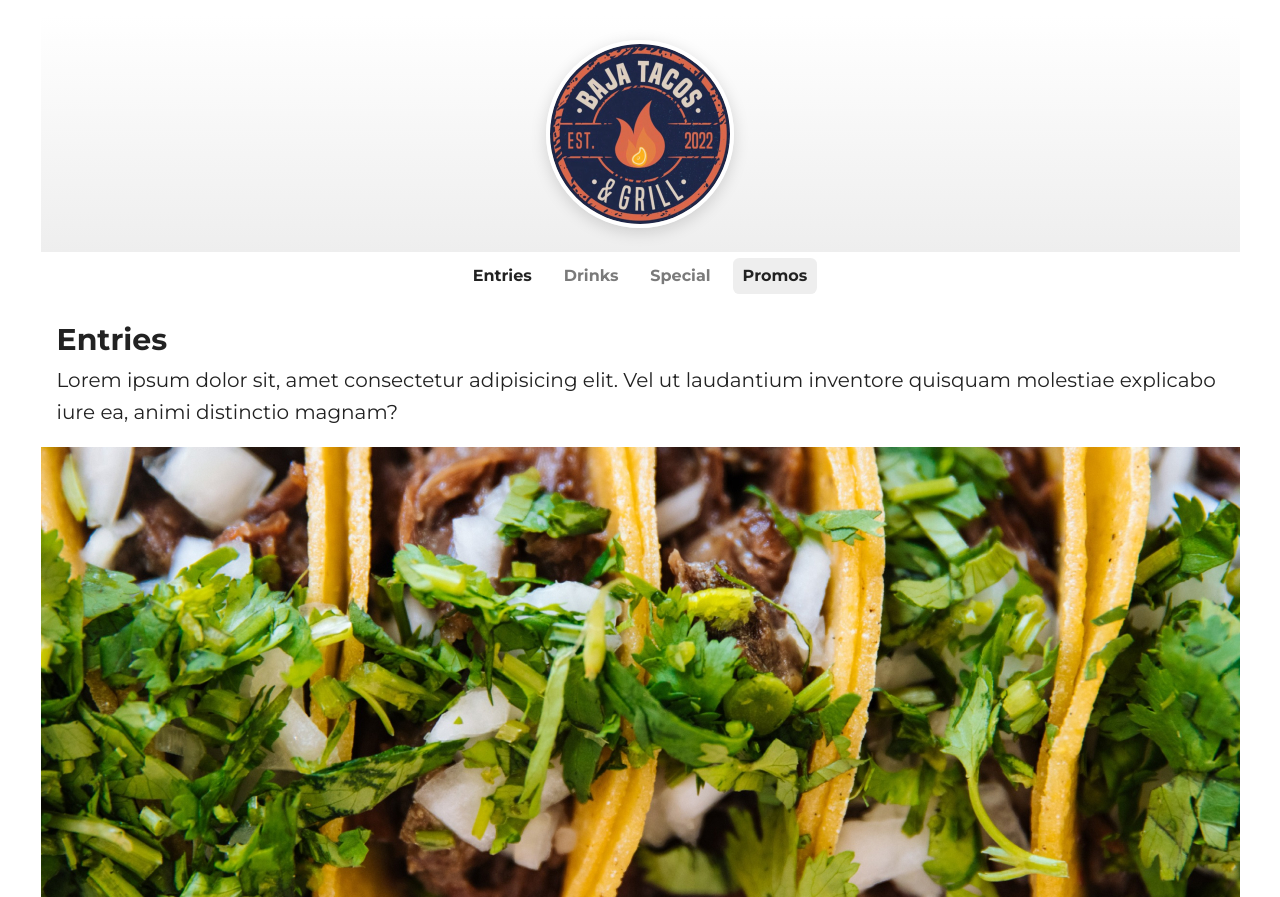
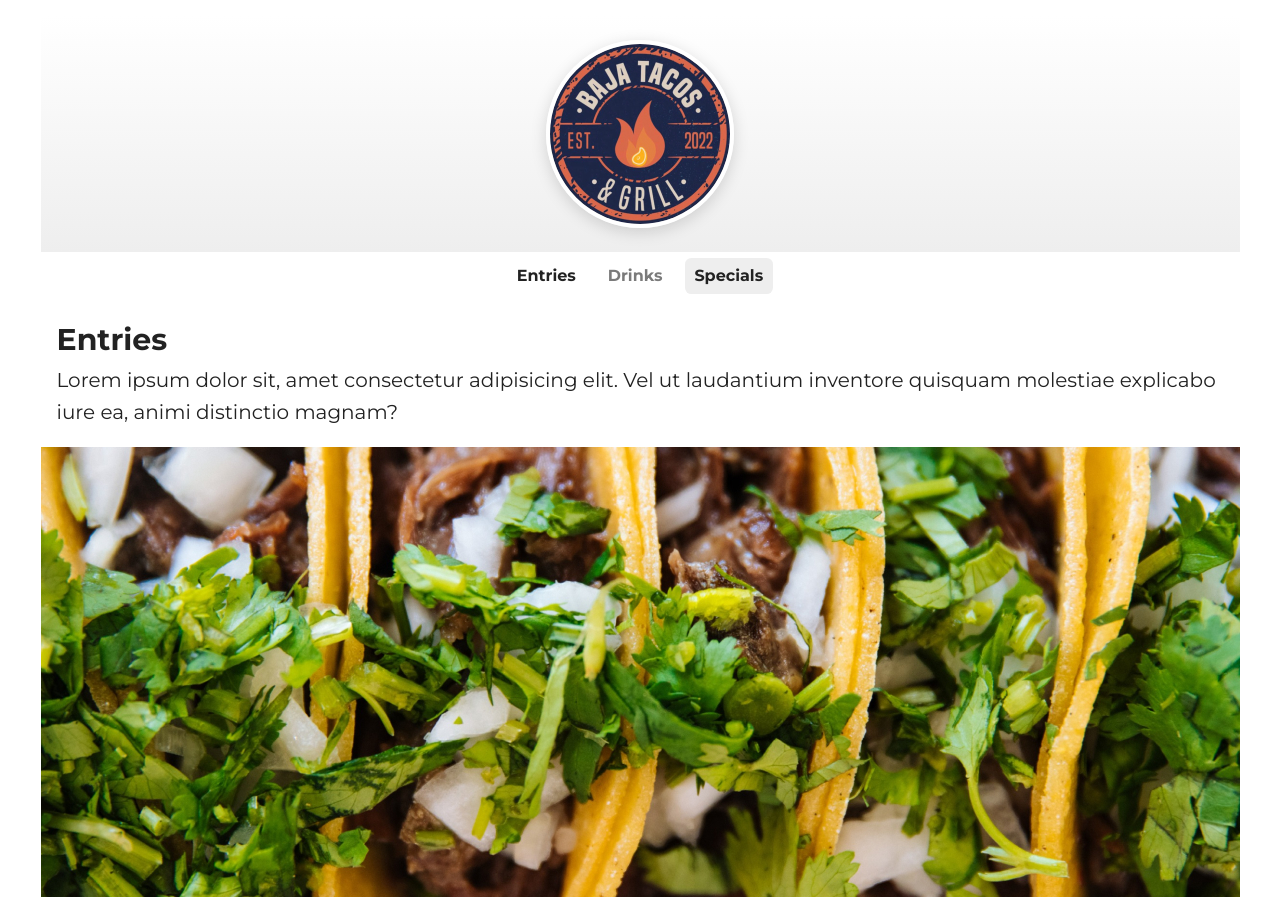
Before and after one commit to betocabadev/auror-digital-menu-demo, an Astro site: page / in a window 1280 px wide. Shown: the top 897 px of the page. Built offline with nearby package versions, Linux system fonts and the light colour scheme; Astro itself is replaced by a stand-in of ours.

Commit message:
Dynamic nav and main content

```diff
--- a/src/pages/index.astro
+++ b/src/pages/index.astro
@@ -1,32 +1,93 @@
 ---
 import Layout from "../layouts/Layout.astro";
 import Hero from "../layouts/Hero.astro";
+
+const companyMenu = {
+    title: "Baja Tacos Menu.",
+    description: "Hello world!",
+    logo: "/profile.jpg",
+    menu: {
+        cat: [
+            {
+                name: "Entries",
+                slug: "entries",
+                isFeatured: false,
+                picture: "/tacos_bg.jpg",
+                items: [
+                    {
+                        name: "Menu item 1",
+                        description: "Lorem ipsum dolor sit amet consectetur adipisicing elit. Minima unde aliquam doloribus.",
+                        price: 16.0,
+                        picture: "/quesadilla.jpg",
+                    },
+                    {
+                        name: "Menu item 2",
+                        description: "Sit amet consectetur adipisicing elit. Unde aliquam doloribus.",
+                        price: 20.0,
+                    },
+                ],
+            },
+            {
+                name: "Drinks",
+                slug: "drinks",
+                isFeatured: false,
+                picture: "/drinks_bg.jpg",
+                items: [
+                    {
+                        name: "Menu item 1",
+                        description: "Lorem ipsum dolor sit amet consectetur adipisicing elit. Minima unde aliquam doloribus.",
+                        price: 16.0,
+                    },
+                    {
+                        name: "Menu item 2",
+                        description: "Sit amet consectetur adipisicing elit. Unde aliquam doloribus.",
+                        price: 20.0,
+                    },
+                ],
+            },
+            {
+                name: "Specials",
+                slug: "specials",
+                isFeatured: true,
+                items: [
+                    {
+                        name: "Menu item 1",
+                        description: "Lorem ipsum dolor sit amet consectetur adipisicing elit. Minima unde aliquam doloribus.",
+                        price: 16.0,
+                    },
+                    {
+                        name: "Menu item 2",
+                        description: "Sit amet consectetur adipisicing elit. Unde aliquam doloribus.",
+                        price: 20.0,
+                    },
+                ],
+            },
+        ],
+    },
+};
+console.log(companyMenu);
 ---
 
 <Layout
-    title="Baja Tacos Menu."
-    description="Hello world!"
+    title={companyMenu.title}
+    description={companyMenu.description}
 >
     <main>
-        <Hero logo="/profile.jpg" />
+        <Hero logo={companyMenu.logo} />
         <nav class="filter">
             <ul class="nav-filter">
-                <li class="nav-filter__item">
-                    <a
-                        href="#entries"
-                        class="active"
-                        >Entries</a
-                    >
-                </li>
-                <li class="nav-filter__item"><a href="#drinks">Drinks</a></li>
-                <li class="nav-filter__item"><a href="#special">Special</a></li>
-                <li class="nav-filter__item">
-                    <a
-                        href="#promos"
-                        class="featured"
-                        >Promos</a
-                    >
-                </li>
+                {
+                    companyMenu.menu.cat.map((category, i) => (
+                        <li class="nav-filter__item">
+                            <a
+                                href={`#${category.slug}`}
+                                class:list={[{ featured: category.isFeatured }, { active: i == 0 }]}
+                            >
+                                {category.name}
+                            </a>
+                        </li>
+                    ))
+                }
             </ul>
         </nav>
         <section class="menu">
```
